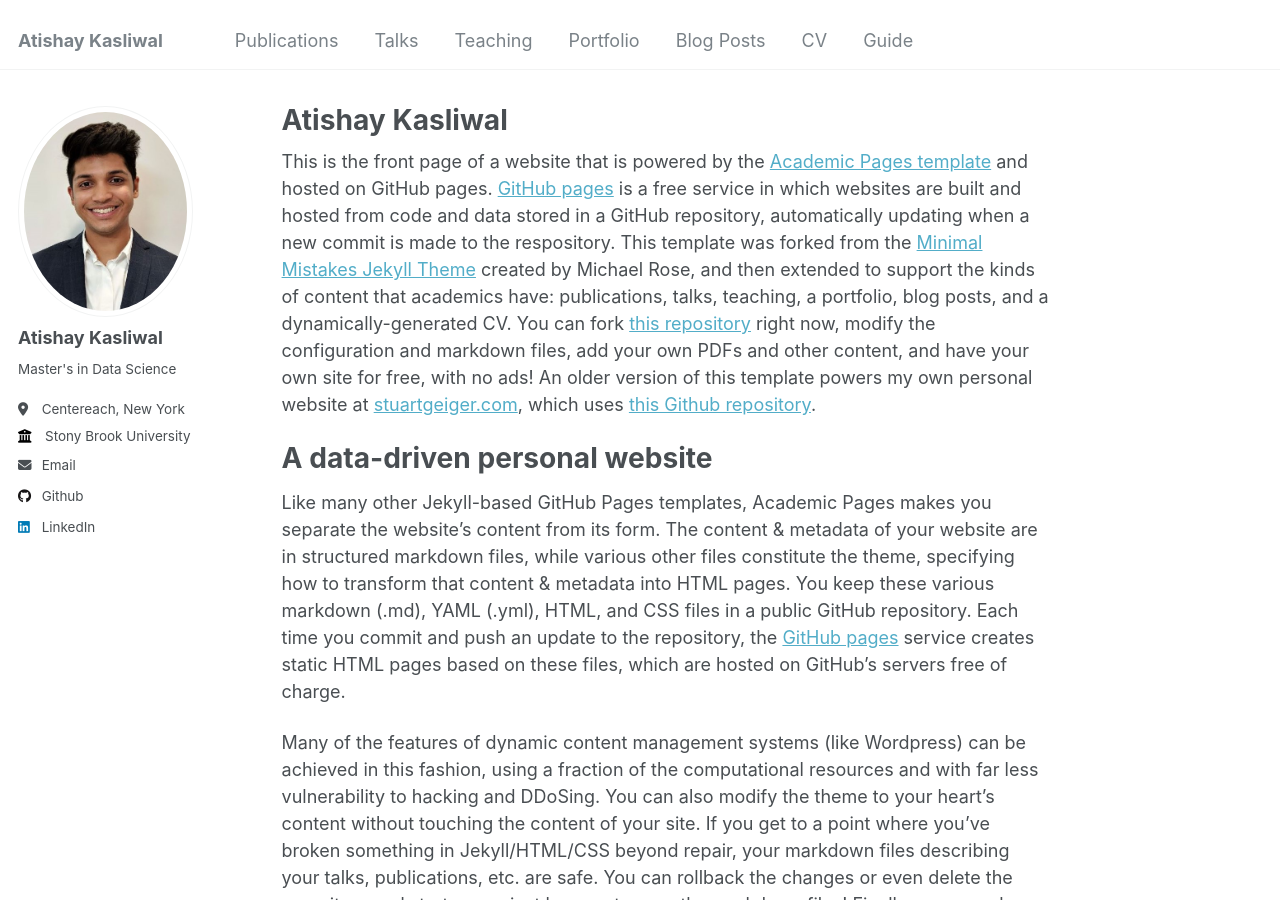
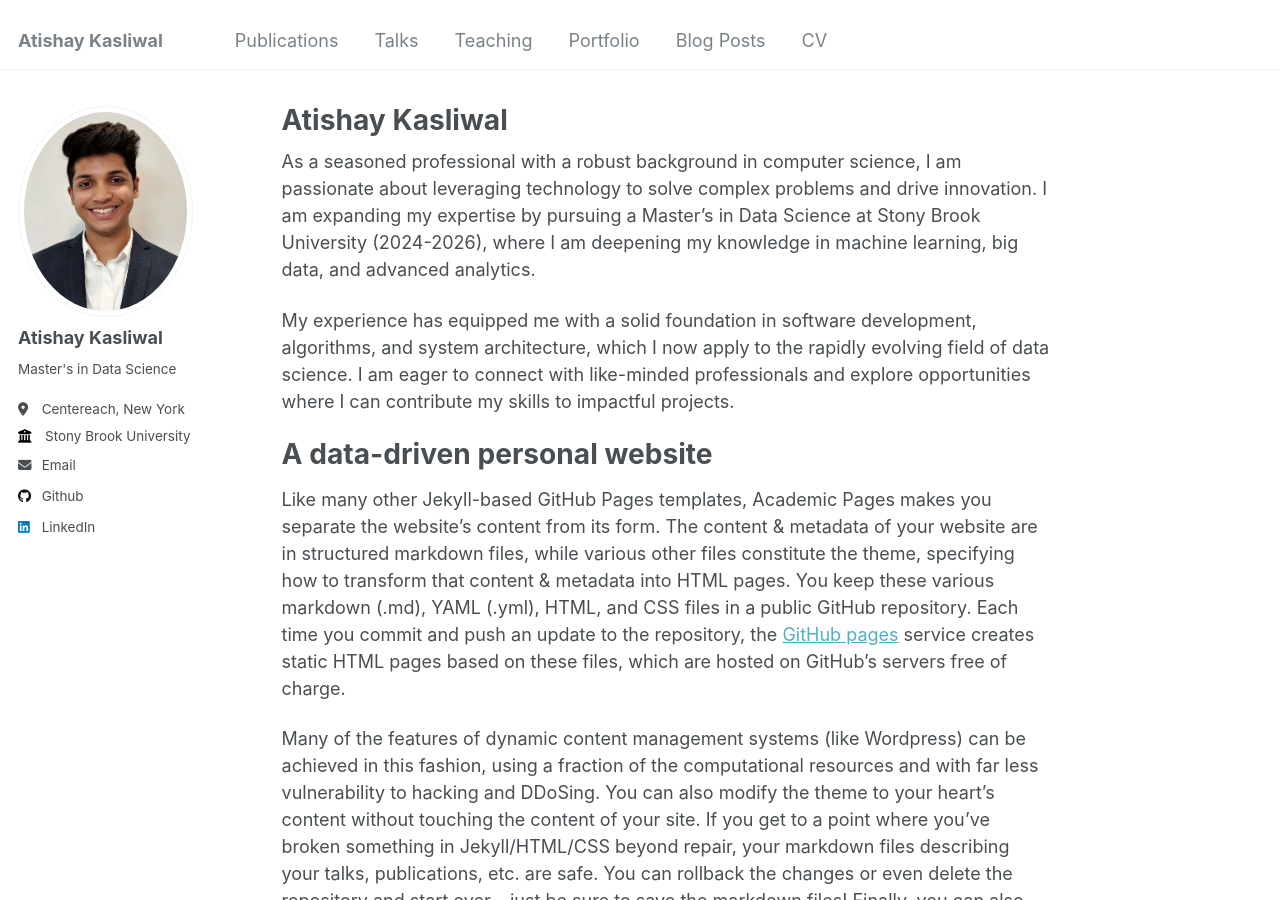
Before and after one commit to atishay-kasliwal/atishay-kasliwal.github.io, a Jekyll site: the page built from _pages/about.md, in a window 1280 px wide and 900 px high. Built offline with Jekyll 4.4.1, drawn with Linux system fonts in a browser that asks for light colours.

Commit message:
adding info

```diff
--- a/_data/navigation.yml
+++ b/_data/navigation.yml
@@ -22,6 +22,3 @@ main:
 
   - title: "CV"
     url: /cv/
-
-  - title: "Guide"
-    url: /markdown/
--- a/_pages/about.md
+++ b/_pages/about.md
@@ -7,7 +7,9 @@ redirect_from:
   - /about.html
 ---
 
-This is the front page of a website that is powered by the [Academic Pages template](https://github.com/academicpages/academicpages.github.io) and hosted on GitHub pages. [GitHub pages](https://pages.github.com) is a free service in which websites are built and hosted from code and data stored in a GitHub repository, automatically updating when a new commit is made to the respository. This template was forked from the [Minimal Mistakes Jekyll Theme](https://mmistakes.github.io/minimal-mistakes/) created by Michael Rose, and then extended to support the kinds of content that academics have: publications, talks, teaching, a portfolio, blog posts, and a dynamically-generated CV. You can fork [this repository](https://github.com/academicpages/academicpages.github.io) right now, modify the configuration and markdown files, add your own PDFs and other content, and have your own site for free, with no ads! An older version of this template powers my own personal website at [stuartgeiger.com](http://stuartgeiger.com), which uses [this Github repository](https://github.com/staeiou/staeiou.github.io).
+As a seasoned professional with a robust background in computer science, I am passionate about leveraging technology to solve complex problems and drive innovation. I am expanding my expertise by pursuing a Master's in Data Science at Stony Brook University (2024-2026), where I am deepening my knowledge in machine learning, big data, and advanced analytics.
+
+My experience has equipped me with a solid foundation in software development, algorithms, and system architecture, which I now apply to the rapidly evolving field of data science. I am eager to connect with like-minded professionals and explore opportunities where I can contribute my skills to impactful projects.
 
 A data-driven personal website
 ======
```
